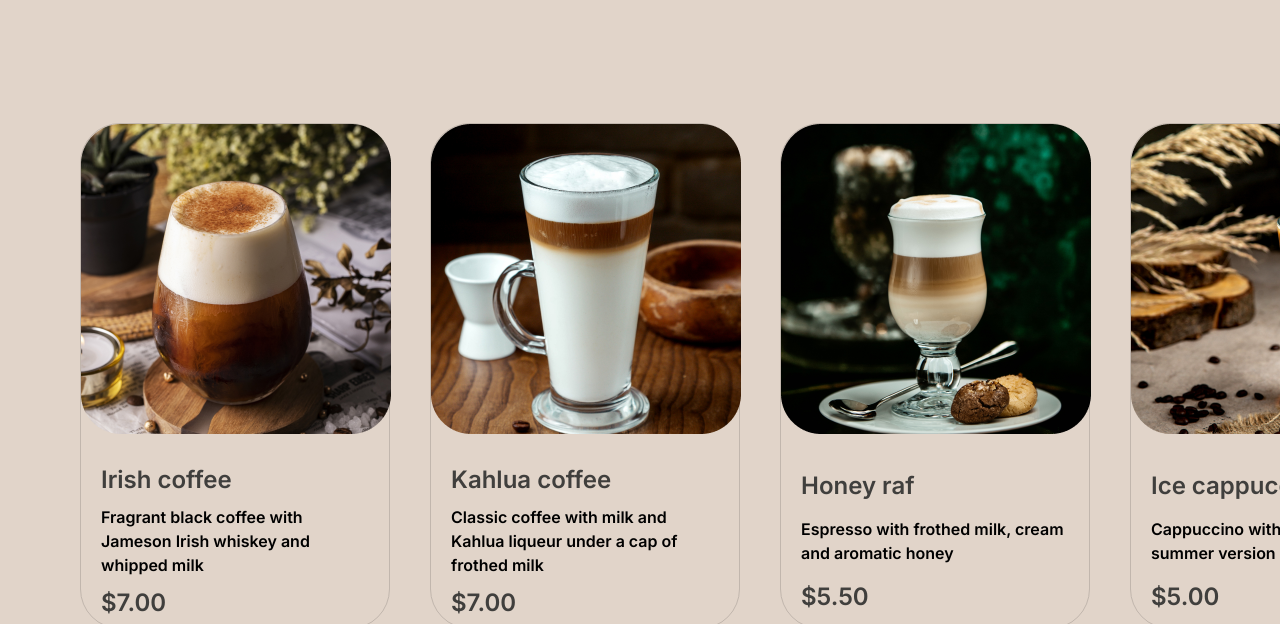
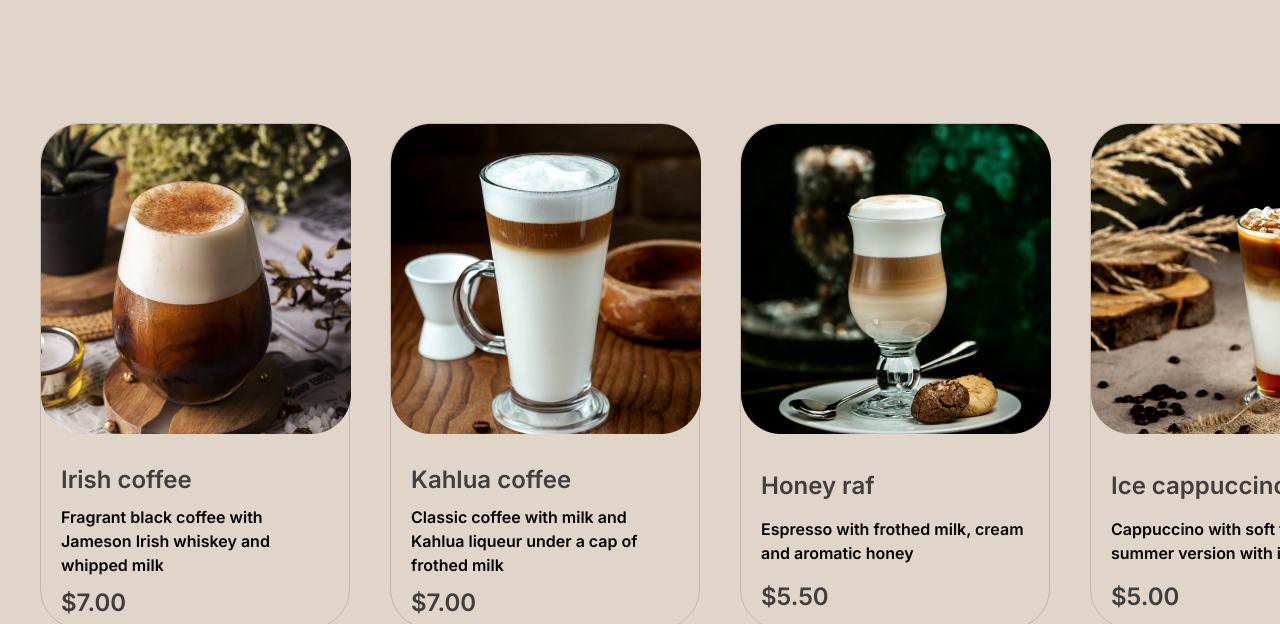
Before and after one commit to kakhi-varazashvili/coffee-house, a plain HTML site: page coffee-house/menu.html in a window 1280 px wide. Shown: the part 215-839 px from the top of the page. Drawn offline with Linux system fonts and the light colour scheme.

Commit message:
feat: change styles

```diff
--- a/coffee-house/style.css
+++ b/coffee-house/style.css
@@ -406,7 +406,7 @@ address {
 .menu-main {
   display: flex;
   flex-wrap: wrap;
-  width: 1360px;
+  /* width: 1360px; */
   height: 1052px;
   gap: 40px;
   margin-top: 126px;
```
